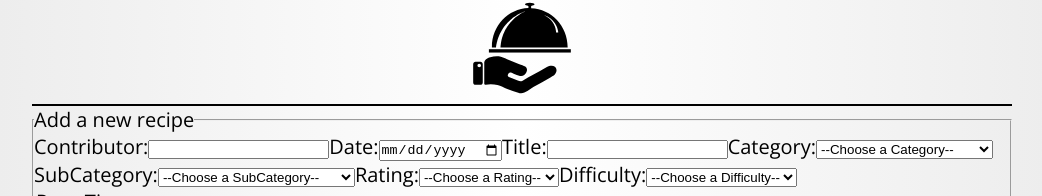
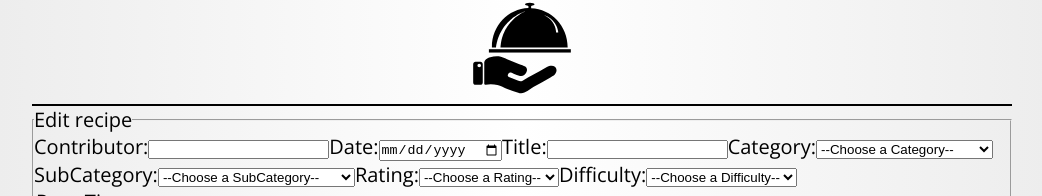
Before and after one commit to ARogala/open-recipe-db, a React (Create React App) app in the folder client/: page /edit/1 in a window 1280 px wide. Shown: the part 158-354 px from the top of the page, without its empty margins (118-1160 px from the left). Built offline with nearby package versions, Linux system fonts and the light colour scheme; no server answers.

Commit message:
map action and  reducer state to edit recipe and dispatch to end point

```diff
--- a/client/src/components/EditRecipe.js
+++ b/client/src/components/EditRecipe.js
@@ -4,7 +4,7 @@ import { toast } from 'react-toastify';
 import Loader from 'react-loader-spinner';
 import { connect } from 'react-redux';
 
-import { getRecipeById } from '../redux/actions';
+import { getRecipeById, editRecipe } from '../redux/actions';
 
 import { formatYYYYMMDD } from '../formatDate';
 
@@ -186,6 +186,7 @@ class EditRecipe extends React.Component {
 
 	handleSubmit(e) {
 		e.preventDefault();
+		const id = this.props.match.params.id;
 		const prepTime = {
 			hours: parseInt(this.state.prepHours),
 			minutes: parseInt(this.state.prepMinutes)
@@ -220,7 +221,7 @@ class EditRecipe extends React.Component {
 			instructions: this.state.instructions,
 			notes: this.state.notes
 		};
-		// this.props.postRecipe(recipe);
+		this.props.editRecipe(recipe, id);
 		this.handleFormReset();
 	}
 
@@ -244,12 +245,13 @@ class EditRecipe extends React.Component {
 	}
 
 	render() {
-		// console.log(this.props.recipe);
+		console.log('Recipe: ', this.props.recipe);
+		console.log('putRecipeRes: ', this.props.putRecipeRes);
 		const { error, loaded, recipe } = this.props.recipe;
 		return (
 			<form className="search" onSubmit={e => this.handleSubmit(e)}>
 				<fieldset>
-					<legend>Add a new recipe</legend>
+					<legend>Edit recipe</legend>
 
 					<label htmlFor="contributor">Contributor:</label>
 					<input
@@ -493,12 +495,14 @@ class EditRecipe extends React.Component {
 
 const mapStateToProps = state => {
 	return {
-		recipe: state.recipe
+		recipe: state.recipe,
+		putRecipeRes: state.putRecipeRes
 	};
 };
 
 const mapDispatchToProps = {
-	getRecipeById: getRecipeById
+	getRecipeById: getRecipeById,
+	editRecipe: editRecipe
 };
 
 export default connect(
```
